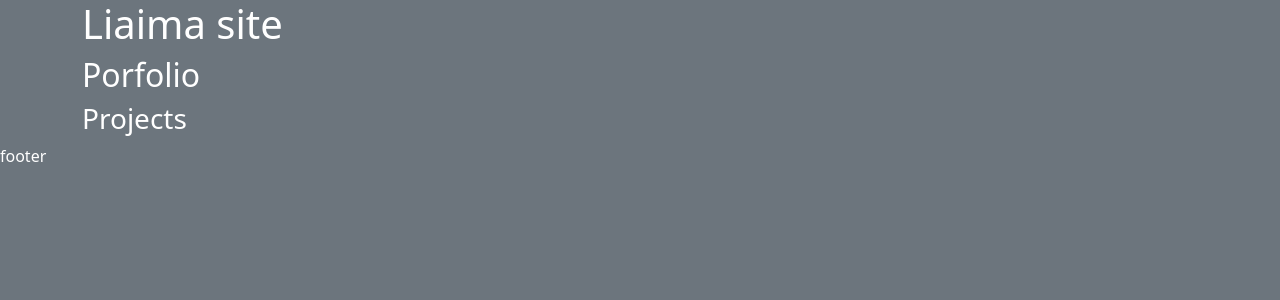
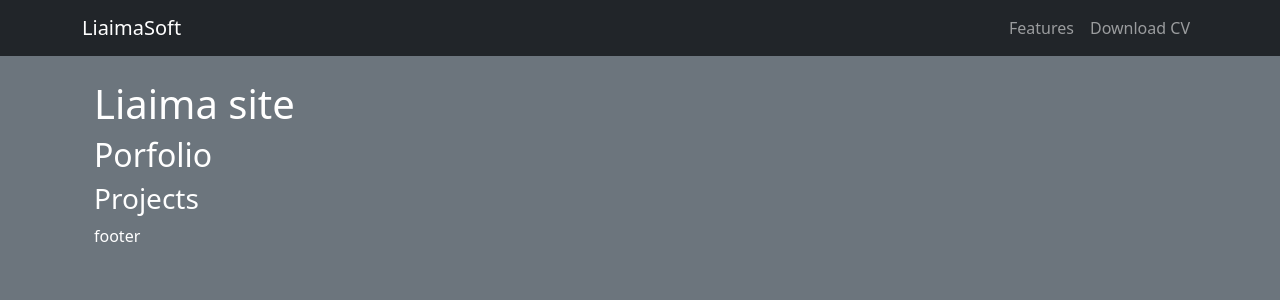
Before and after one commit to liaima/web, a Django app: page / in a window 1280 px wide. Shown: the top 300 px of the page. Run offline with Django 4.2, Linux system fonts and the light colour scheme; data that the repository does not hold is empty; parts of the project's set-up code (start-up, migrations or seed data) failed here and were passed over.

Commit message:
add navbar

```diff
--- a/backend/porfolio/templates/layout.html
+++ b/backend/porfolio/templates/layout.html
@@ -9,15 +9,16 @@
 <script src="https://cdn.jsdelivr.net/npm/bootstrap@5.2.1/dist/js/bootstrap.min.js" integrity="sha384-7VPbUDkoPSGFnVtYi0QogXtr74QeVeeIs99Qfg5YCF+TidwNdjvaKZX19NZ/e6oz" crossorigin="anonymous"></script>
 </head>
 <body class="text-bg-dark bg-secondary">
-  <div class="container">
+    {% include 'partials/_navbar.html' %}
+  <div class="container p-4">
     <h1>Liaima site</h1>
 
     {% block content %}
     {% endblock %}
 
-  </div>
     <footer>
       footer
     </footer>
+  </div>
 </body>
 </html>
--- /dev/null
+++ b/backend/porfolio/templates/partials/_navbar.html
@@ -0,0 +1,18 @@
+<nav class="navbar navbar-expand-lg navbar-dark bg-dark">
+  <div class="container">
+    <a class="navbar-brand" href="#">LiaimaSoft</a>
+    <button class="navbar-toggler" type="button" data-bs-toggle="collapse" data-bs-target="#navbarNav" aria-controls="navbarNav" aria-expanded="false" aria-label="Toggle navigation">
+      <span class="navbar-toggler-icon"></span>
+    </button>
+    <div class="collapse navbar-collapse" id="navbarNav">
+      <ul class="navbar-nav ms-auto">
+        <li class="nav-item">
+          <a class="nav-link" href="#">Features</a>
+        </li>
+        <li class="nav-item">
+          <a class="nav-link" href="#">Download CV</a>
+        </li>
+      </ul>
+    </div>
+  </div>
+</nav>
```
